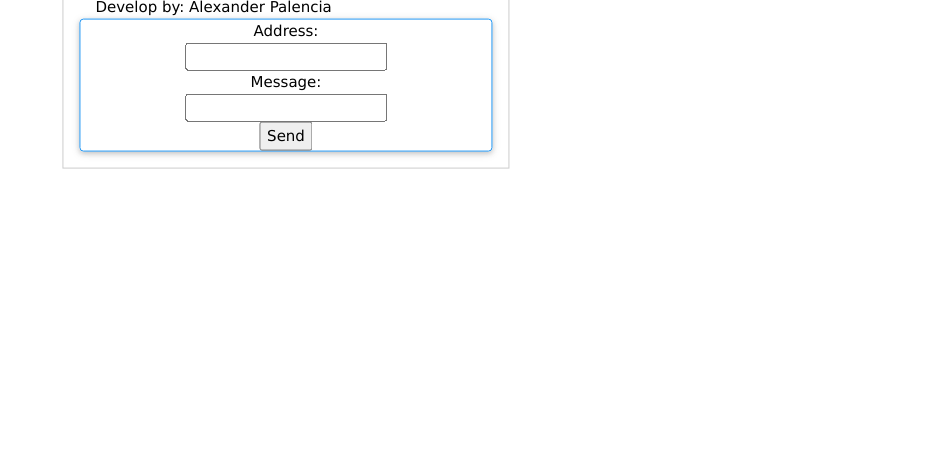
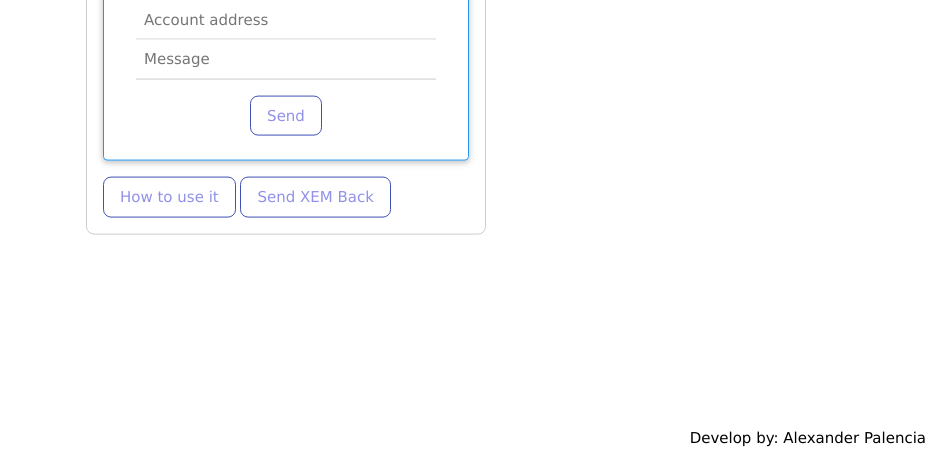
Before and after one commit to AlexanderPalencia/Faucet-NEM-Testnet, a website: page Client/index.html in a window 1280 px wide. Shown: the part 351-800 px from the top of the page, without its empty margins (354-1280 px from the left). Drawn offline with Linux system fonts and the light colour scheme.

Commit message:
add colors and desing

```diff
--- a/Client/index.html
+++ b/Client/index.html
@@ -13,23 +13,35 @@
     </head>
     <body>
 
-        <div class="w3-container w3-border w3-display-middle">
+        <div class="w3-container w3-border w3-display-middle w3-round-large" id="mainBody">
 
             <div class="w3-container">
                 <h2>Faucet NEM for the Testnet</h2>
-                Develop by: Alexander Palencia
             </div>
 
-            <div class="w3-container w3-border w3-border-blue w3-round w3-card w3-center w3-margin-bottom">
-                <form>
-                Address:<br>
-                <input type="text" name="firstname" id="add">
-                <br>
-                Message:<br>
-                <input type="text" name="lastname" id="msg">
+            <div class="w3-container w3-border w3-border-blue w3-round w3-card w3-center w3-margin-bottom w3-padding-24">
+                <form class="w3-container">
+                    <input class="w3-input" type="text" id="add" placeholder="Account address">
+                    <input class="w3-input" type="text" id="msg"placeholder="Message">
                 </form>
-                <button type="button" id="myBtn" onclick="myFunction()">Send</button>
+                <button class="w3-button w3-hover-light-blue w3-round-large w3-border w3-border-indigo w3-margin-top" id="myBtn" onclick="myFunction()">Send</button>
             </div>
+
+            <button onclick="Accordion('Demo1')" class="w3-button w3-hover-light-blue w3-round-large w3-border w3-border-indigo w3-margin-bottom">
+                How to use it
+            </button> <button onclick="Accordion('Demo2')" class="w3-button w3-hover-light-blue w3-round-large w3-border w3-border-indigo w3-margin-bottom">
+                Send XEM Back
+            </button>
+
+            <div id="Demo1" class="w3-container w3-hide">
+                    Enter a valid address for NEM testnet, this must start with T and does not have to contain -
+
+            </div>
+
+            <div id="Demo2" class="w3-container w3-hide">
+                <p>Some text..</p>
+            </div>
+
             <!-- Divs info -->
             <div class="w3-panel w3-green w3-card" id="succ" hidden>
                 Succes Transaction!<br>
@@ -48,5 +60,8 @@
                     Description:<label id="erroMsg">Info Transaction</label>
             </div>
         </div>
+        <div class="w3-display-bottomright">
+            Develop by: Alexander Palencia
+        </div>
     </body>
 </html>
--- a/Client/index.js
+++ b/Client/index.js
@@ -1,4 +1,5 @@
 "use strict";
+
 async function myFunction(){
     let address = document.getElementById("add").value;
     let msg = document.getElementById("msg").value;
@@ -65,3 +66,12 @@
         DOMAddError.hidden = false;
     }
 }
+
+function Accordion(id) {
+    var x = document.getElementById(id);
+    if (x.className.indexOf("w3-show") == -1) {
+      x.className += " w3-show";
+    } else {
+      x.className = x.className.replace(" w3-show", "");
+    }
+  }
--- a/Client/style.css
+++ b/Client/style.css
@@ -1,3 +1,7 @@
 body{
     background-color: whites;
 }
+#mainBody{
+    max-width:400px;
+    color: #9191E9;
+}
```
